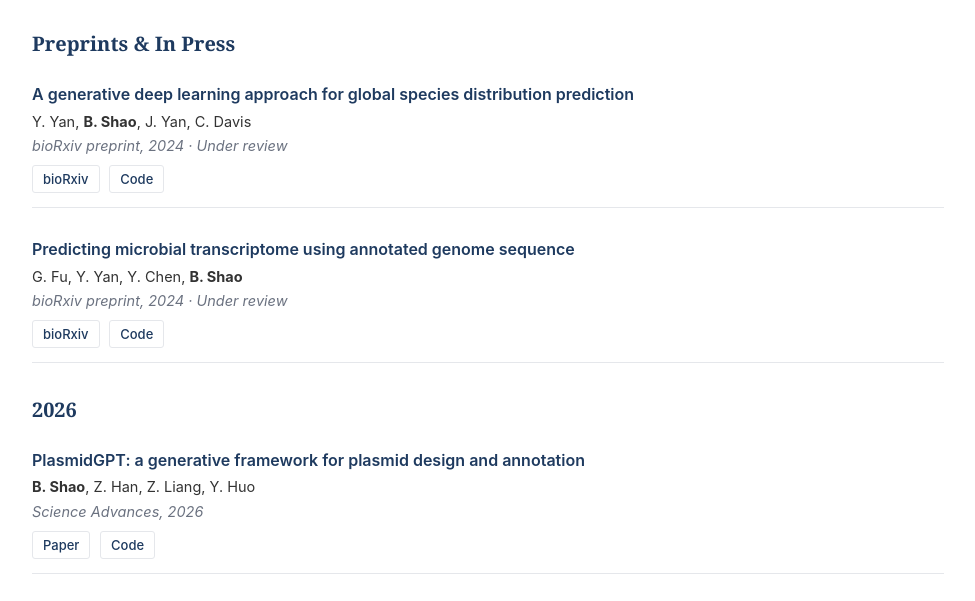
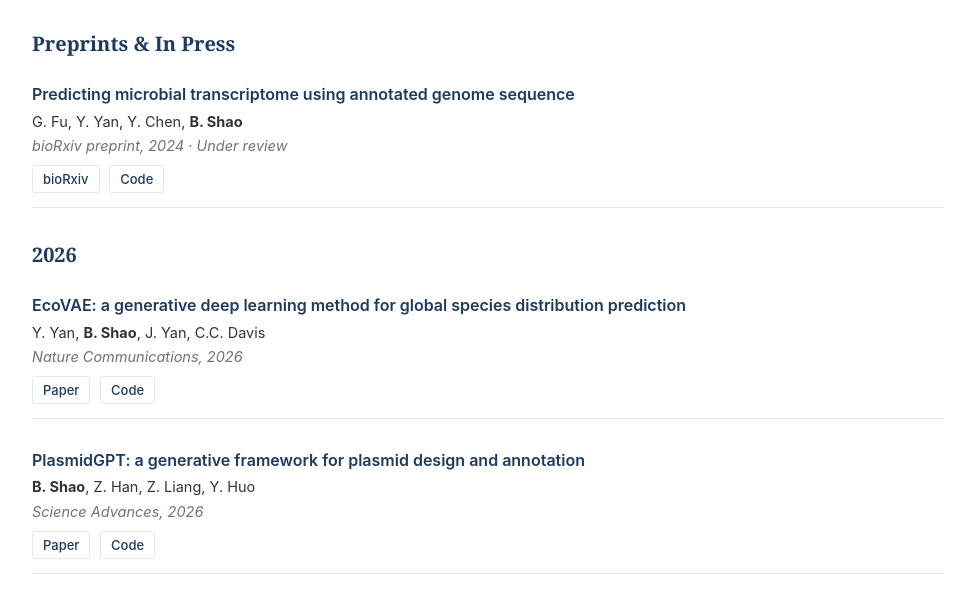
Before and after one commit to lingxusb/lingxusb.github.io, a plain HTML site: page publications.html in a window 1280 px wide. Shown: the part 195-796 px from the top of the page, without its empty margins (152-1127 px from the left). Drawn offline with Linux system fonts and the light colour scheme.

Commit message:
update pub

```diff
--- a/publications.html
+++ b/publications.html
@@ -38,18 +38,6 @@
 
     <div class="pub">
       <div class="pub-title">
-        <a href="https://www.biorxiv.org/content/10.1101/2024.12.10.627845v2" target="_blank" rel="noopener">A generative deep learning approach for global species distribution prediction</a>
-      </div>
-      <div class="pub-authors">Y. Yan, <span class="me">B. Shao</span>, J. Yan, C. Davis</div>
-      <div class="pub-venue">bioRxiv preprint, 2024 &middot; Under review</div>
-      <div class="pub-links">
-        <a href="https://www.biorxiv.org/content/10.1101/2024.12.10.627845v2" target="_blank" rel="noopener">bioRxiv</a>
-        <a href="https://github.com/lingxusb/EcoVAE" target="_blank" rel="noopener">Code</a>
-      </div>
-    </div>
-
-    <div class="pub">
-      <div class="pub-title">
         <a href="https://www.biorxiv.org/content/10.1101/2024.12.30.630741v4" target="_blank" rel="noopener">Predicting microbial transcriptome using annotated genome sequence</a>
       </div>
       <div class="pub-authors">G. Fu, Y. Yan, Y. Chen, <span class="me">B. Shao</span></div>
@@ -59,7 +47,19 @@
         <a href="https://github.com/lingxusb/TXpredict" target="_blank" rel="noopener">Code</a>
       </div>
     </div>
+
     <div class="year-heading">2026</div>
+    <div class="pub">
+      <div class="pub-title">
+        <a href="https://www.nature.com/articles/s41467-026-79791-0" target="_blank" rel="noopener">EcoVAE: a generative deep learning method for global species distribution prediction</a>
+      </div>
+      <div class="pub-authors">Y. Yan, <span class="me">B. Shao</span>, J. Yan, C.C. Davis</div>
+      <div class="pub-venue">Nature Communications, 2026</div>
+      <div class="pub-links">
+        <a href="https://www.nature.com/articles/s41467-026-79791-0" target="_blank" rel="noopener">Paper</a>
+        <a href="https://github.com/EcoVAE/EcoVAE" target="_blank" rel="noopener">Code</a>
+      </div>
+    </div>
 
     <div class="pub">
       <div class="pub-title">
```
Also changed, not shown: index.html (+7 -0 lines).
